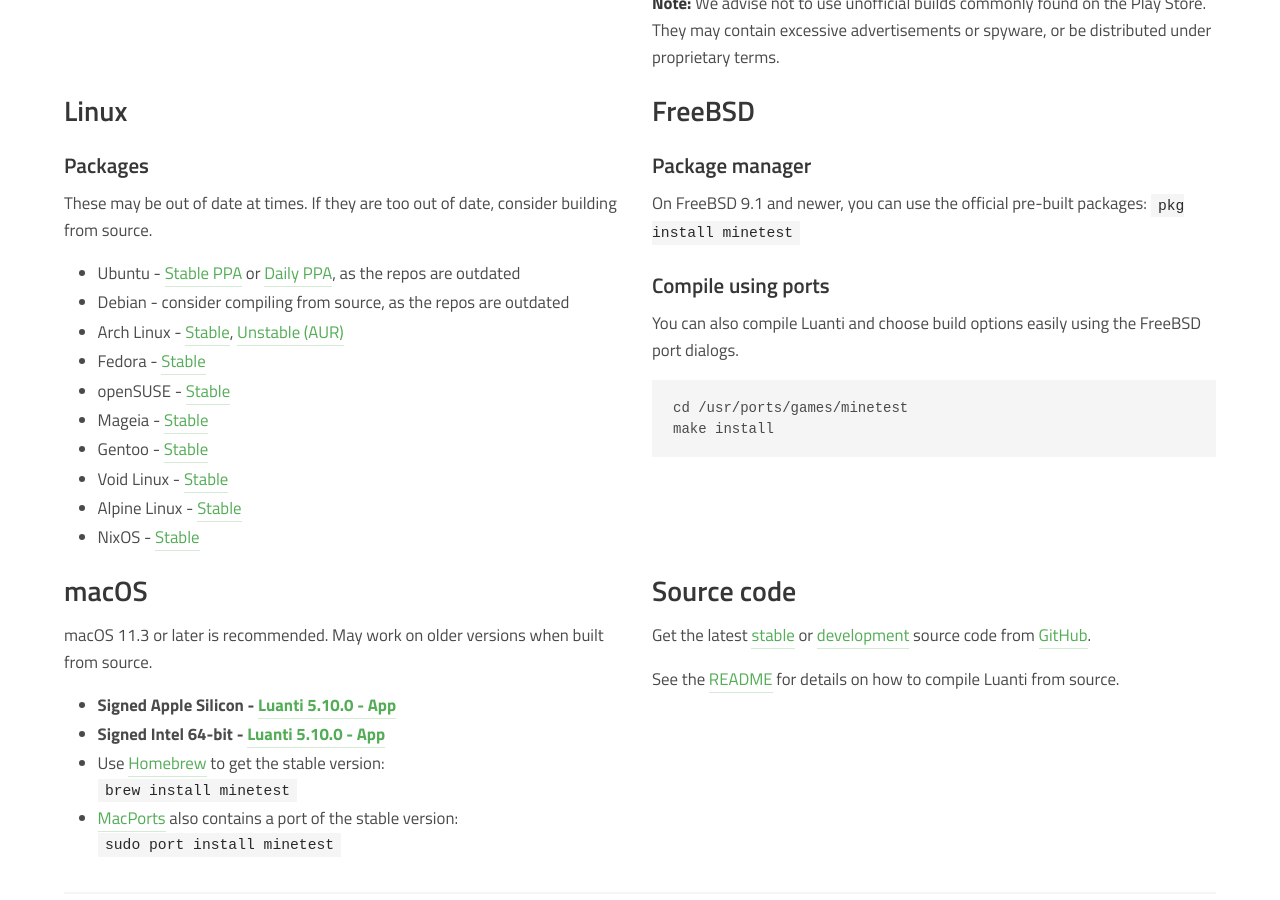
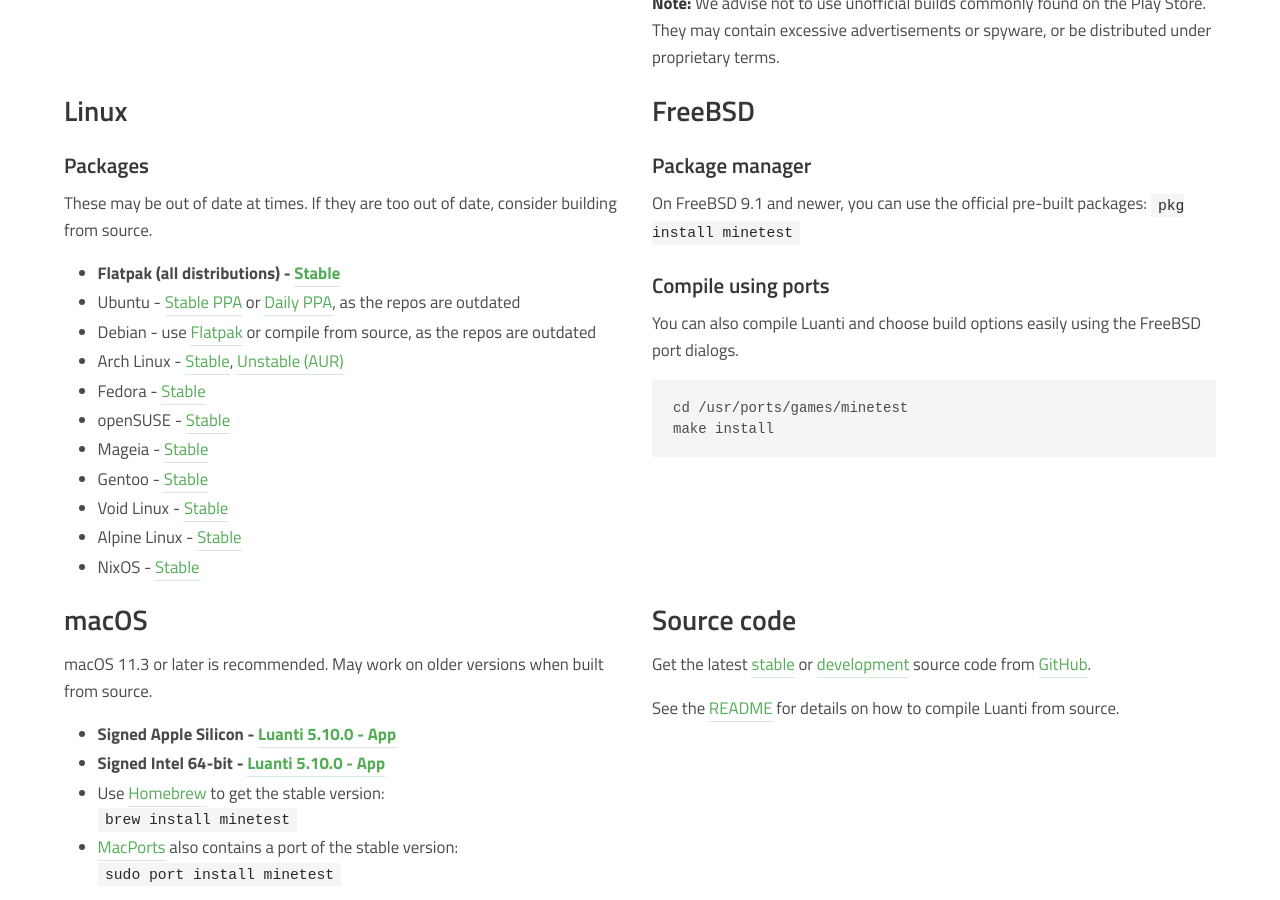
Before and after one commit to minetest/minetest.github.io, a Jekyll site: the page built from downloads.html, in a window 1280 px wide and 900 px high, scrolled down 854 px. Built offline with Jekyll 4.4.1, drawn with Linux system fonts in a browser that asks for light colours; comment, search, counter and statistics services are not loaded.

Commit message:
Revert "Hide flatpak from download page"
This reverts commit 0a3c42da4eb2294ec76b205ffe6fd4bc5d10bce9 and 3a0cb7d056abc8eafe7506a6277bfa435b98f49d.

```diff
--- a/downloads.html
+++ b/downloads.html
@@ -101,8 +101,8 @@ redirect_from:
         <p>These may be out of date at times. If they are too out of date, consider building from source.</p>
 
         <ul>
-          <!-- <li class="has-text-weight-bold">Flatpak (all distributions) -
-              <a href="https://flathub.org/apps/details/net.minetest.Minetest">Stable</a></li> -->
+          <li class="has-text-weight-bold">Flatpak (all distributions) -
+              <a href="https://flathub.org/apps/details/net.minetest.Minetest">Stable</a></li>
           <!-- <li class="has-text-weight-bold">Snap (all distributions) -
               <a href="https://snapcraft.io/minetest">Stable</a></li> -->
           <li>
@@ -112,10 +112,9 @@ redirect_from:
             as the repos are outdated
           </li>
           <li>
-            Debian - consider compiling from source, as the repos are outdated
-            <!-- use
+            Debian - use
             <a href="https://flathub.org/apps/details/net.minetest.Minetest">Flatpak</a>
-            or compile from source, as the repos are outdated -->
+            or compile from source, as the repos are outdated
           </li>
           <li>Arch Linux -
               <a href="https://archlinux.org/packages/?q=luanti">Stable</a>,
```
